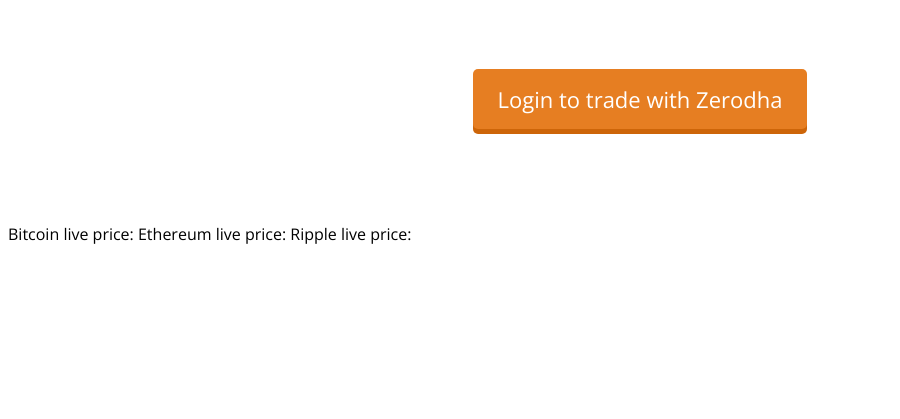
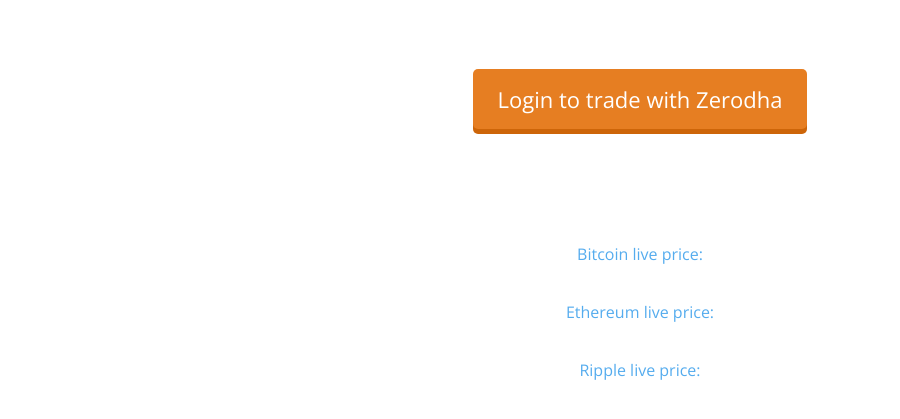
Before and after one commit to gangwals/gangwals.github.io, a plain HTML site: page index.html in a window 1280 px wide. Shown: the part 73-492 px from the top of the page, without its empty margins (0-900 px from the left). Drawn offline with nearby package versions, Linux system fonts and the light colour scheme; no server answers.

Commit message:
"update"

```diff
--- a/index.html
+++ b/index.html
@@ -22,11 +22,11 @@
 	<a href="https://kite.trade/connect/login?api_key=lm9x4wuaqi4qlyef" class="btn orange"> Login to trade with Zerodha </a>
 </div>
 <p> &nbsp </p>
-<label> Bitcoin live price:</label>
+<p> Bitcoin live price:</p>
 <span id=btcprice> </span>
-<label> Ethereum live price:</label>
+<p> Ethereum live price:</p>
 <span id=ethprice> </span>
-<label> Ripple live price:</label>
+<p> Ripple live price:</p>
 <span id=xrpprice> </span>
 <script>
 
```
